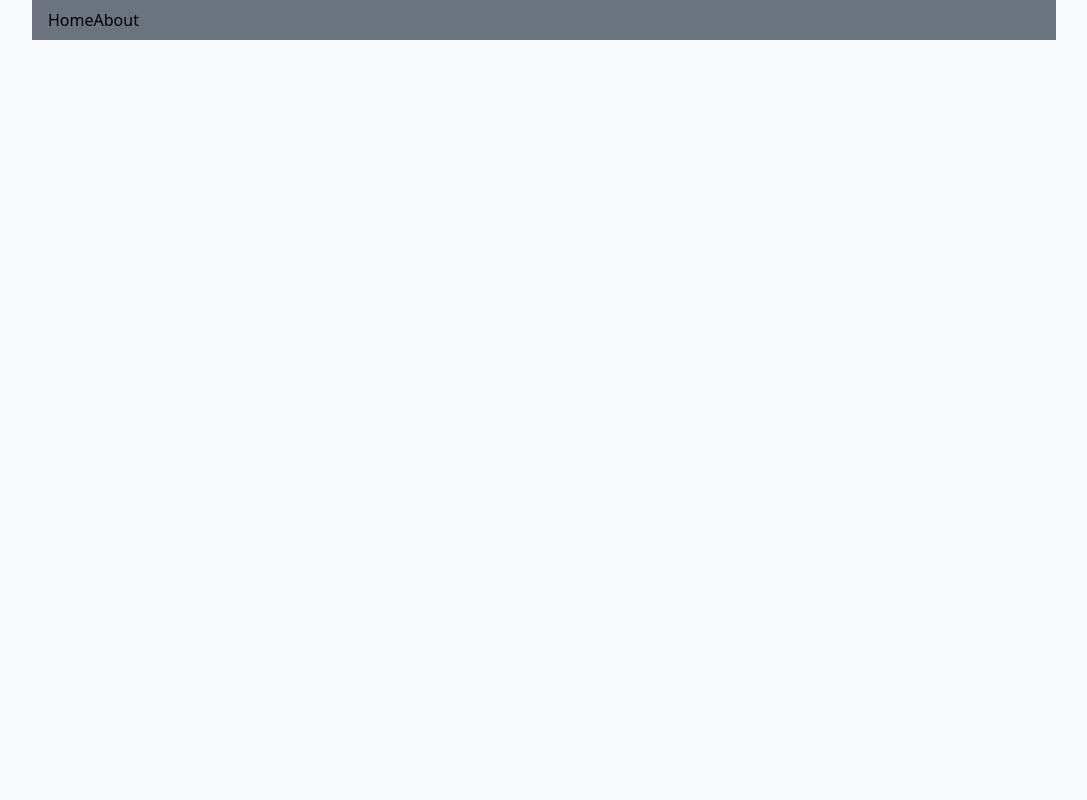
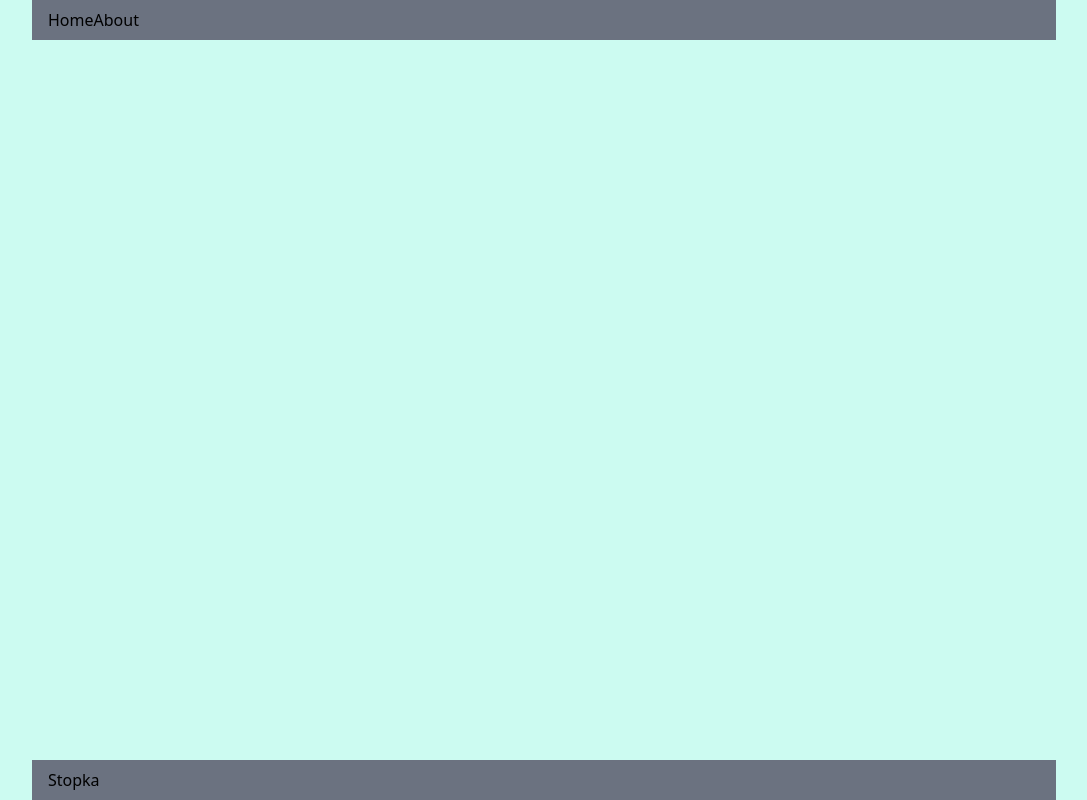
Before and after one commit to tars-mj/next-ecommerce, a Next.js app: page /about in a window 1280 px wide. Shown: the whole page, without its empty margins (96-1183 px from the left). Built offline with nearby package versions, Linux system fonts and the light colour scheme.

Commit message:
Update AboutPage

```diff
--- a/pages/about.tsx
+++ b/pages/about.tsx
@@ -1,10 +1,13 @@
+import { Footer } from '../components/Footer';
 import { Header } from '../components/Header';
 
 const AboutPage = () => {
   return (
-    <>
+    <div className="flex flex-col min-h-screen bg-teal-100">
       <Header />
-    </>
+      <main className="max-w-5xl mx-auto w-full flex-grow p-6 grid gap-6 sm:grid-cols-2"></main>
+      <Footer />
+    </div>
   );
 };
 
```
